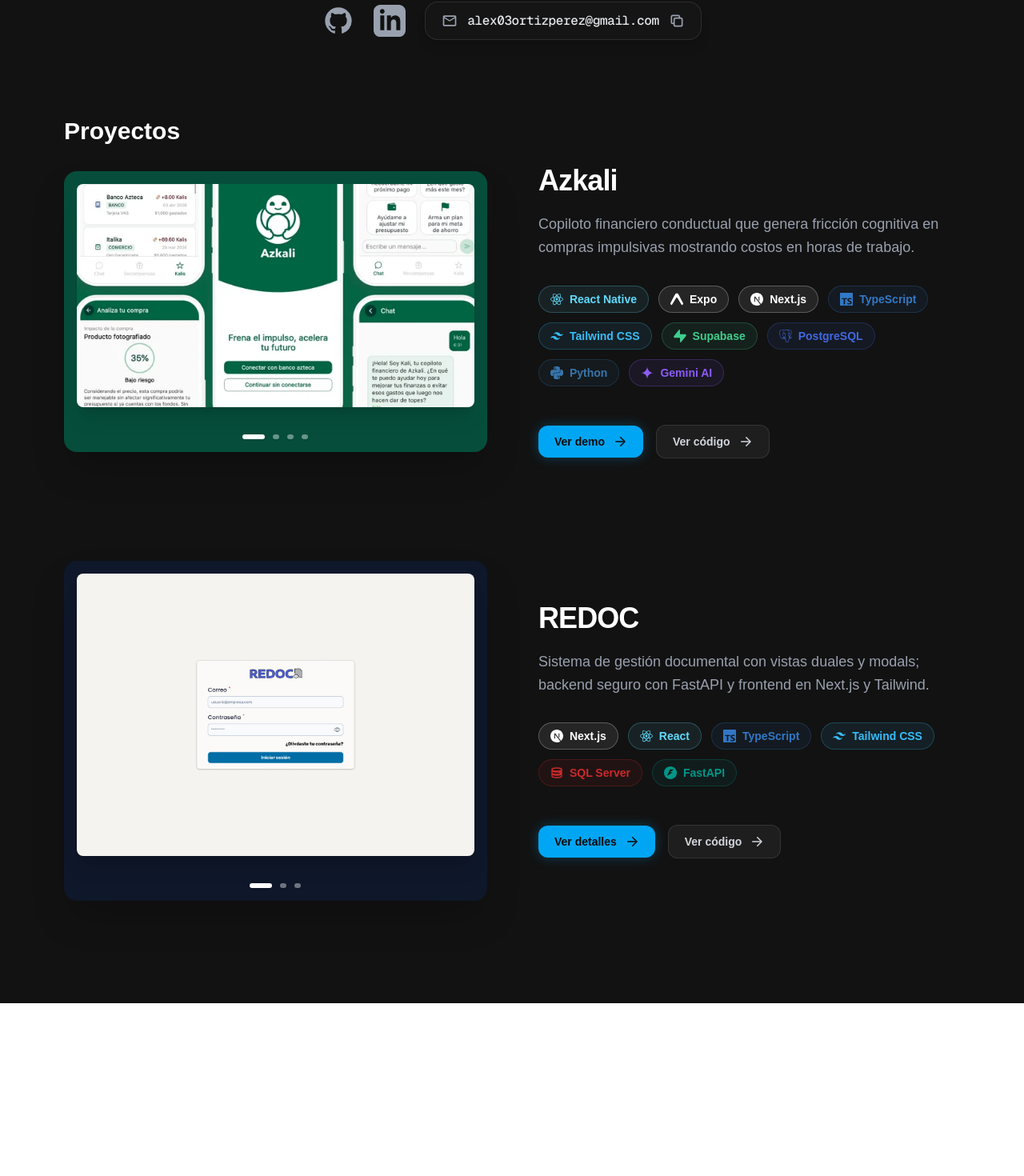
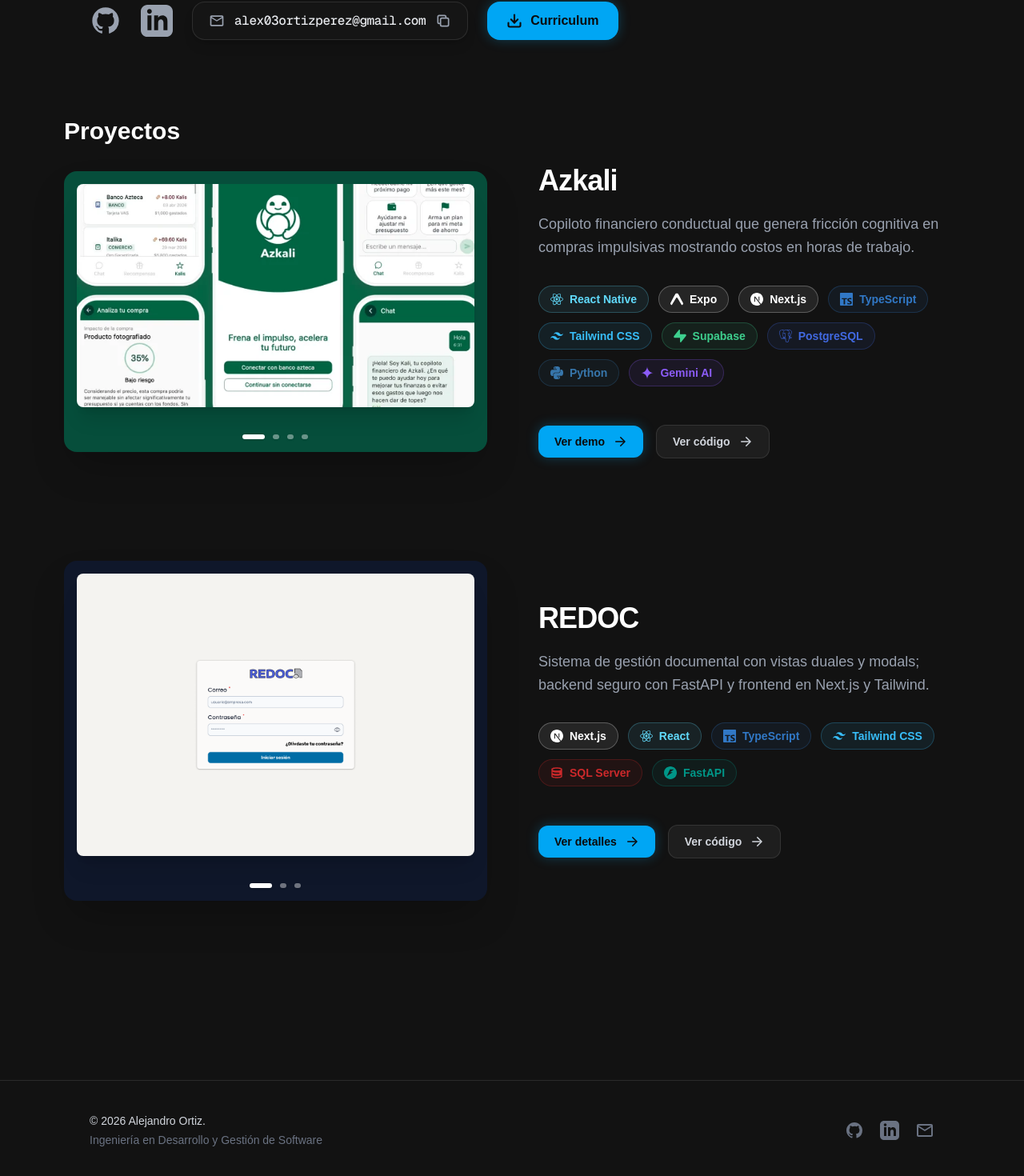
Before and after one commit to aleor25/portfolio, a Next.js app: page / in a window 1280 px wide. Shown: the part 289-1759 px from the top of the page at 80% size. Before the commit the page ends 1543 px from the top, so only its background shows below. Built offline with nearby package versions, Linux system fonts and the light colour scheme.

Commit message:
feat: add footer and update portfolio sections

```diff
--- a/app/page.tsx
+++ b/app/page.tsx
@@ -1,6 +1,7 @@
 import ProjectsSection from '@/components/ProjectsSection'
 import PortfolioMain from '../components/PortfolioMain'
 import Header from '@/components/Header'
+import Footer from '@/components/Footer'
 
 export default function Home() {
   return (
@@ -11,6 +12,7 @@ export default function Home() {
         <PortfolioMain />
         <ProjectsSection />
       </main>
+      <Footer />
     </div>
   )
 }
--- /dev/null
+++ b/components/Footer.tsx
@@ -0,0 +1,64 @@
+"use client"
+import React from 'react'
+import { useTranslation } from '../lib/i18n'
+
+export default function Footer() {
+    const { t } = useTranslation()
+    const currentYear = new Date().getFullYear()
+
+    return (
+        <footer className="w-full border-t border-white/10 mt-24 py-10 bg-[#121212]">
+            {/* Contenedor universal alineado */}
+            <div className="max-w-6xl mx-auto w-full px-6 lg:px-12 flex flex-col md:flex-row justify-between items-center gap-6">
+
+                {/* Descripción breve */}
+                <div className="text-center md:text-left">
+                    <p className="text-gray-300 font-medium text-sm">
+                        © {currentYear} Alejandro Ortiz.
+                    </p>
+                    <p className="text-gray-500 text-sm mt-1">
+                        Ingeniería en Desarrollo y Gestión de Software
+                    </p>
+                </div>
+
+                {/* Iconos de Redes */}
+                <div className="flex items-center gap-5">
+                    <a
+                        href="https://github.com/aleor25"
+                        target="_blank"
+                        rel="noopener noreferrer"
+                        className="text-gray-500 hover:text-white transition-colors duration-300"
+                        aria-label="GitHub"
+                    >
+                        <svg className="w-6 h-6" fill="currentColor" viewBox="0 0 24 24" aria-hidden="true">
+                            <path fillRule="evenodd" d="M12 2C6.477 2 2 6.484 2 12.017c0 4.425 2.865 8.18 6.839 9.504.5.092.682-.217.682-.483 0-.237-.008-.868-.013-1.703-2.782.605-3.369-1.343-3.369-1.343-.454-1.158-1.11-1.466-1.11-1.466-.908-.62.069-.608.069-.608 1.003.07 1.531 1.032 1.531 1.032.892 1.53 2.341 1.088 2.91.832.092-.647.35-1.088.636-1.338-2.22-.253-4.555-1.113-4.555-4.951 0-1.093.39-1.988 1.029-2.688-.103-.253-.446-1.272.098-2.65 0 0 .84-.27 2.75 1.026A9.564 9.564 0 0112 6.844c.85.004 1.705.115 2.504.337 1.909-1.296 2.747-1.027 2.747-1.027.546 1.379.202 2.398.1 2.651.64.7 1.028 1.595 1.028 2.688 0 3.848-2.339 4.695-4.566 4.943.359.309.678.92.678 1.855 0 1.338-.012 2.419-.012 2.747 0 .268.18.58.688.482A10.019 10.019 0 0022 12.017C22 6.484 17.522 2 12 2z" clipRule="evenodd" />
+                        </svg>
+                    </a>
+
+                    <a
+                        href="https://linkedin.com/in/aleor"
+                        target="_blank"
+                        rel="noopener noreferrer"
+                        className="text-gray-500 hover:text-blue-500 transition-colors duration-300"
+                        aria-label="LinkedIn"
+                    >
+                        <svg className="w-6 h-6" fill="currentColor" viewBox="0 0 24 24" aria-hidden="true">
+                            <path fillRule="evenodd" d="M19 0h-14c-2.761 0-5 2.239-5 5v14c0 2.761 2.239 5 5 5h14c2.762 0 5-2.239 5-5v-14c0-2.761-2.238-5-5-5zm-11 19h-3v-11h3v11zm-1.5-12.268c-.966 0-1.75-.79-1.75-1.764s.784-1.764 1.75-1.764 1.75.79 1.75 1.764-.783 1.764-1.75 1.764zm13.5 12.268h-3v-5.604c0-3.368-4-3.113-4 0v5.604h-3v-11h3v1.765c1.396-2.586 7-2.777 7 2.476v6.759z" clipRule="evenodd" />
+                        </svg>
+                    </a>
+
+                    <a
+                        href="mailto:alex03ortizperez@gmail.com"
+                        className="text-gray-500 hover:text-red-500 transition-colors duration-300"
+                        aria-label="Email"
+                    >
+                        <svg className="w-6 h-6" fill="currentColor" viewBox="0 0 24 24">
+                            <path d="M20 4H4C2.9 4 2.01 4.9 2.01 6L2 18C2 19.1 2.9 20 4 20H20C21.1 20 22 19.1 22 18V6C22 4.9 21.1 4 20 4ZM20 18H4V8L12 13L20 8V18ZM12 11L4 6H20L12 11Z" />
+                        </svg>
+                    </a>
+                </div>
+
+            </div>
+        </footer>
+    )
+}
--- a/components/Header.tsx
+++ b/components/Header.tsx
@@ -35,13 +35,15 @@ export default function Header() {
   ]
 
   return (
-    <header className="sticky top-0 z-50 w-full py-5 px-26 flex justify-between items-center backdrop-blur-md bg-black/40 border-b border-white/10">
+    <header className="sticky top-0 z-50 w-full backdrop-blur-md bg-black/40 border-b border-white/10">
+      {/* Contenedor universal alineado */}
+      <div className="max-w-6xl mx-auto w-full px-6 lg:px-12 py-5 flex justify-between items-center">
         <div className="text-sky-400 font-mono font-bold text-lg tracking-tight">
           &lt;<span className="text-white">aleor25</span>/&gt;
         </div>
 
         <div className="flex items-center gap-5">
-        <nav className="bg-neutral-900/80 border border-white/10 rounded-2xl px-2.5 py-2 backdrop-blur-md shadow-lg">
+          <nav className="bg-neutral-900/80 border border-white/10 rounded-2xl px-2.5 py-2 backdrop-blur-md shadow-lg hidden md:block">
             <ul className="flex items-center gap-1.5 text-base font-bold">
               {navItems.map((item) => {
                 const isActive = activeSection === item.id
@@ -74,6 +76,7 @@ export default function Header() {
             </button>
           </div>
         </div>
+      </div>
     </header>
   )
 }
--- a/components/PortfolioMain.tsx
+++ b/components/PortfolioMain.tsx
@@ -14,11 +14,14 @@ export default function PortfolioMain() {
   }
 
   return (
-    <section id="sobre-mi" className="max-w-4xl mx-auto px-4 py-12">
+    // Contenedor universal alineado
+    <section id="sobre-mi" className="max-w-6xl mx-auto w-full px-6 lg:px-12 py-12">
       <h1 className="text-6xl font-bold mb-4 text-white">{t('profile.name')}</h1>
       <p className="text-3xl text-sky-400 whitespace-pre-line mb-8 font-semibold">{t('profile.role')}</p>
 
       <div className="flex flex-wrap items-center gap-6">
+
+        {/* GitHub */}
         <a
           href="https://github.com/aleor25"
           target="_blank"
@@ -31,6 +34,7 @@ export default function PortfolioMain() {
           </svg>
         </a>
 
+        {/* LinkedIn */}
         <a
           href="https://linkedin.com/in/aleor"
           target="_blank"
@@ -43,6 +47,7 @@ export default function PortfolioMain() {
           </svg>
         </a>
 
+        {/* Botón de Copiar Email */}
         <div className="relative flex items-center">
           <button
             onClick={handleCopyEmail}
@@ -52,9 +57,7 @@ export default function PortfolioMain() {
             <svg className="w-5 h-5 text-gray-400 group-hover:text-white transition-colors" fill="currentColor" viewBox="0 0 24 24">
               <path d="M20 4H4C2.9 4 2.01 4.9 2.01 6L2 18C2 19.1 2.9 20 4 20H20C21.1 20 22 19.1 22 18V6C22 4.9 21.1 4 20 4ZM20 18H4V8L12 13L20 8V18ZM12 11L4 6H20L12 11Z" />
             </svg>
-
             <span className="font-medium tracking-tight">{email}</span>
-
             {copied ? (
               <svg className="w-5 h-5 text-sky-400" fill="none" stroke="currentColor" viewBox="0 0 24 24" strokeWidth="2.5">
                 <path strokeLinecap="round" strokeLinejoin="round" d="M5 13l4 4L19 7" />
@@ -72,6 +75,24 @@ export default function PortfolioMain() {
             {t('profile.copied')}
           </span>
         </div>
+
+        {/* Botón de Descarga CV */}
+        <a
+          href="/cv/Alejandro_Ortiz_Pérez_CV_Desarrollador_FullStack.pdf"
+          target="_blank"
+          rel="noopener noreferrer"
+          download
+          className="flex items-center gap-2.5 px-6 h-12 rounded-2xl bg-sky-500 text-neutral-950 font-bold hover:bg-sky-400 transition-all duration-300 shadow-[0_0_15px_rgba(14,165,233,0.3)] hover:shadow-[0_0_25px_rgba(14,165,233,0.5)] active:scale-95"
+          aria-label="Descargar Curriculum Vitae"
+        >
+          <svg className="w-5 h-5" fill="none" stroke="currentColor" viewBox="0 0 24 24" strokeWidth="2.5" strokeLinecap="round" strokeLinejoin="round">
+            <path d="M21 15v4a2 2 0 0 1-2 2H5a2 2 0 0 1-2-2v-4" />
+            <polyline points="7 10 12 15 17 10" />
+            <line x1="12" y1="15" x2="12" y2="3" />
+          </svg>
+          <span>Curriculum</span>
+        </a>
+
       </div>
     </section>
   )
```
Also changed, not shown: 1 other file (tests, documents, lock files or other folders). Lines whose indentation alone changed are shown as unchanged.
